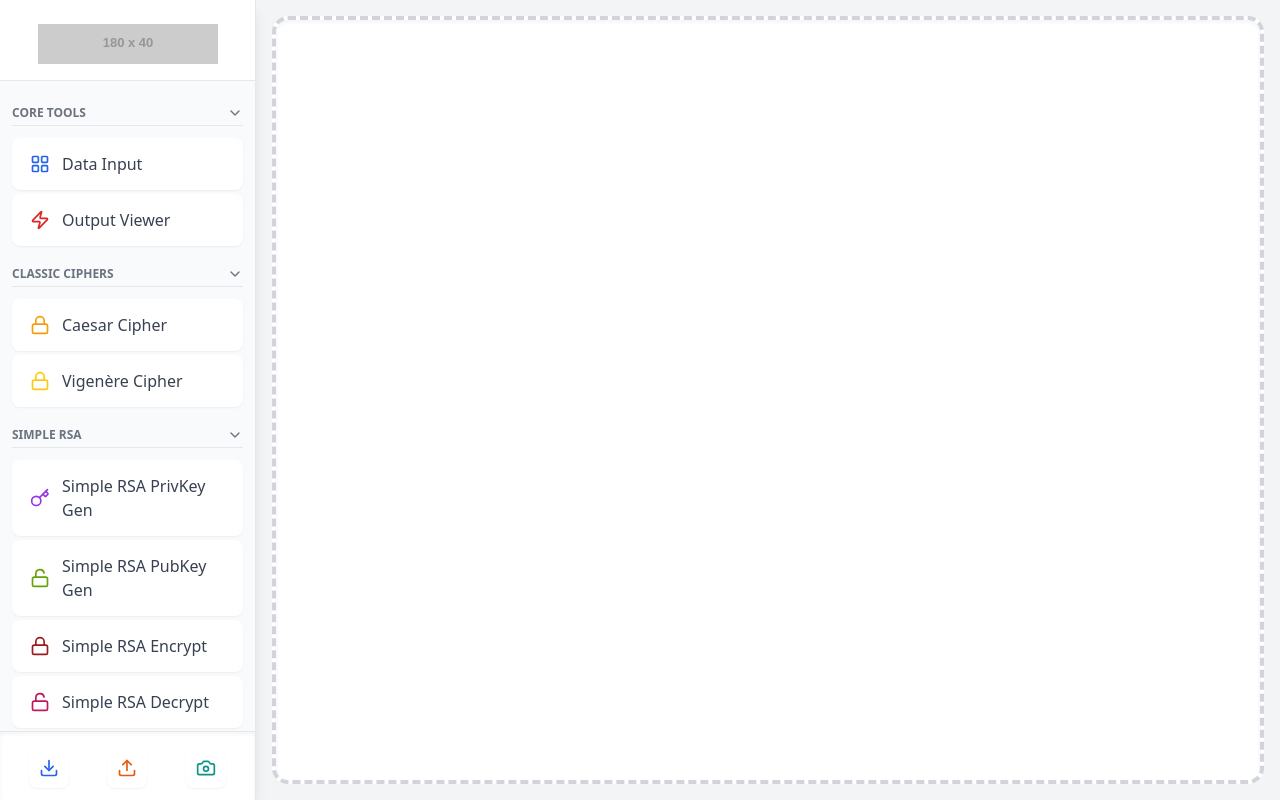
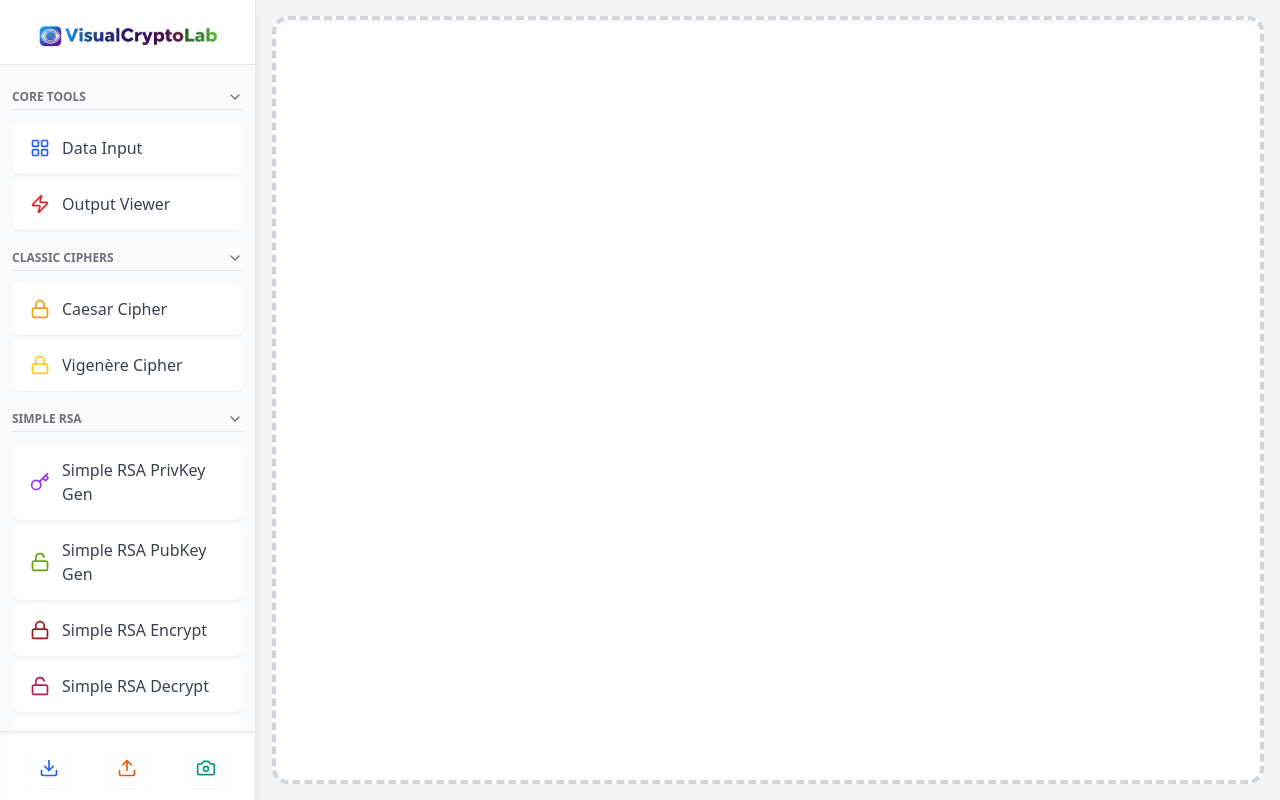
Before and after one commit to visualcryptolab/vcryptolab, a React (Vite) app: page / in a window 1280 px wide. Built offline with nearby package versions, Linux system fonts and the light colour scheme.

Commit message:
Simple RSA encrypt decrypt bug solved

```diff
--- a/src/App.jsx
+++ b/src/App.jsx
@@ -2181,10 +2181,10 @@ const Toolbar = ({ addNode, onDownloadProject, onUploadProject, onDownloadImage
             {/* Title/Logo Container */}
             <div className="p-4 pt-6 pb-4 border-b border-gray-200 flex flex-col justify-center items-center bg-white">
                 <img
-                    src="https://placehold.co/180x40/999/fff?text=VisualCryptoLab"
-                    alt="VisualCryptoLab Logo Placeholder"
+          src="VCL - Horizonal logo + name.png"
+          alt="VisualCryptoLab Logo and Name"
           className="w-full h-auto max-w-[180px]"
-                    // Fallback if image fails to load (used placeholder from the start)
+          // Fallback if image fails to load
           onError={(e) => {
               e.target.onerror = null;
               e.target.src = 'https://placehold.co/180x40/999/fff?text=VCL';
```
Lines whose indentation alone changed are shown as unchanged.
